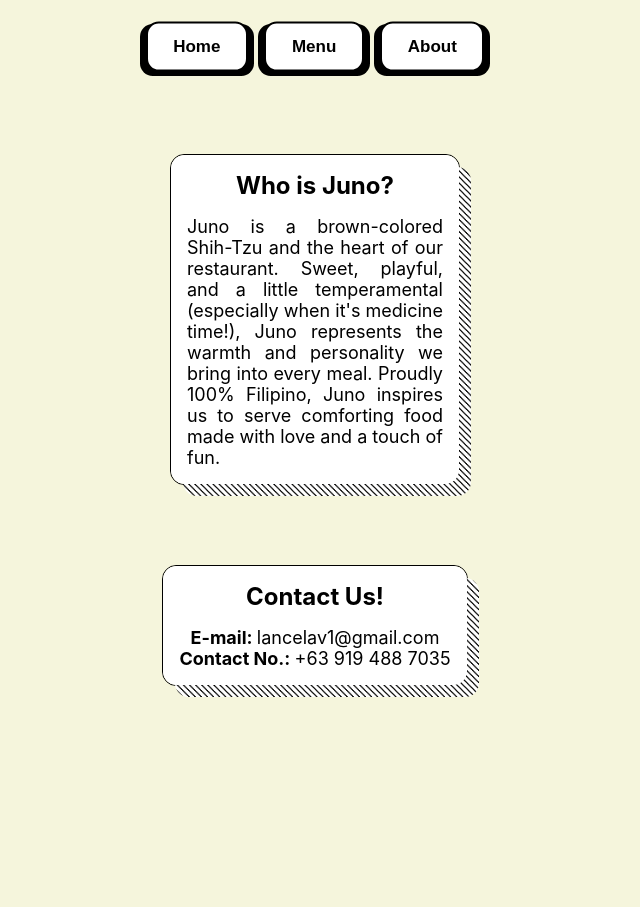
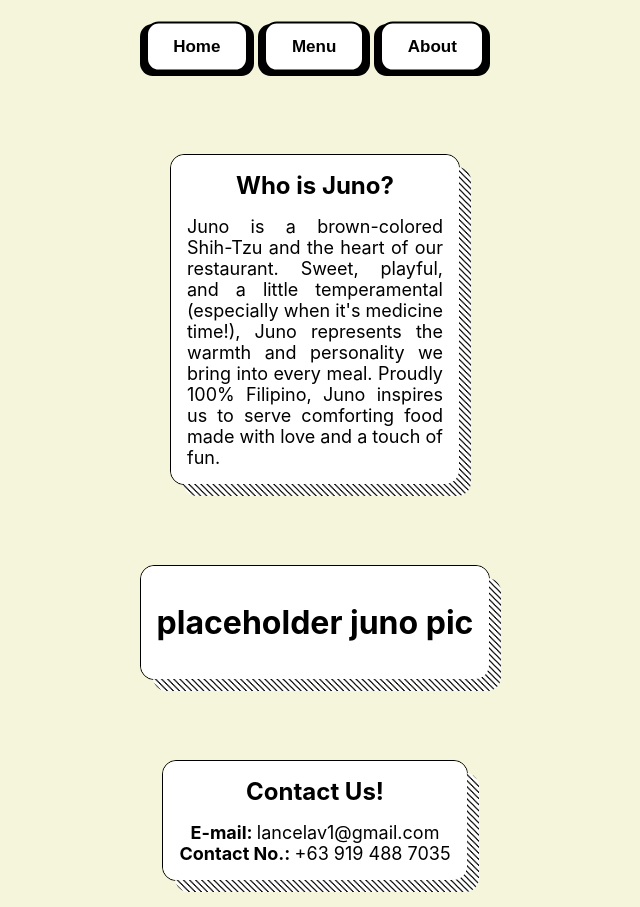
Before and after one commit to hsum4/restaurant-page, a website built with webpack: page src/template.html in a window 1280 px wide. Shown: the whole page, without its empty margins (325-965 px from the left). Before the commit the page ends 800 px from the top, so only its background shows below. Built offline with nearby package versions, Linux system fonts and the light colour scheme.

Commit message:
add juno picture section to html and add navigation to about button

```diff
--- a/src/index.js
+++ b/src/index.js
@@ -1,6 +1,7 @@
 import "./styles.css";
 import { loadHome } from "./home";
 import { loadMenu } from "./menu";
+import { loadAbout } from "./about";
 
 //loadHome();
 
@@ -10,3 +11,4 @@ const aboutBtn = document.getElementById("aboutBtn");
 
 homeBtn.addEventListener('click', loadHome);
 menuBtn.addEventListener('click', loadMenu);
+aboutBtn.addEventListener('click', loadAbout);
--- a/src/template.html
+++ b/src/template.html
@@ -31,6 +31,9 @@
             </span>
         </div>
         <div class="section box">
+            <h1>placeholder juno pic</h1>
+        </div>
+        <div class="section box">
             <h2>Contact Us!</h2>
             <span><strong>E-mail: </strong>lancelav1@gmail.com</span>
             <span><strong>Contact No.: </strong>+63 919 488 7035</span>
```
